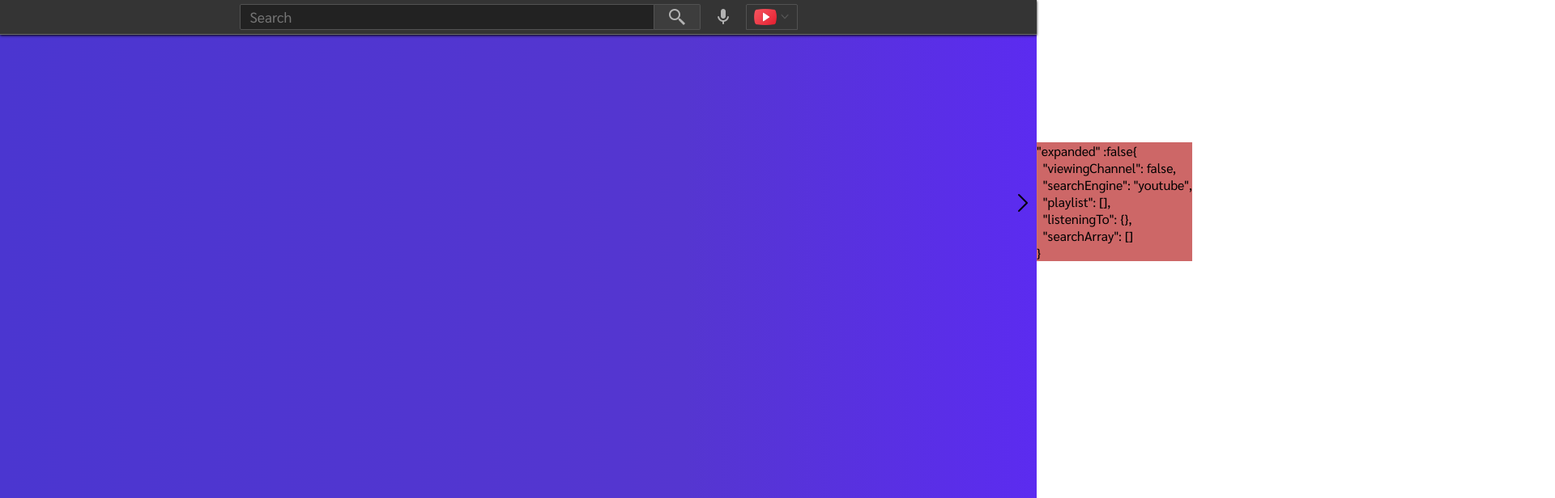
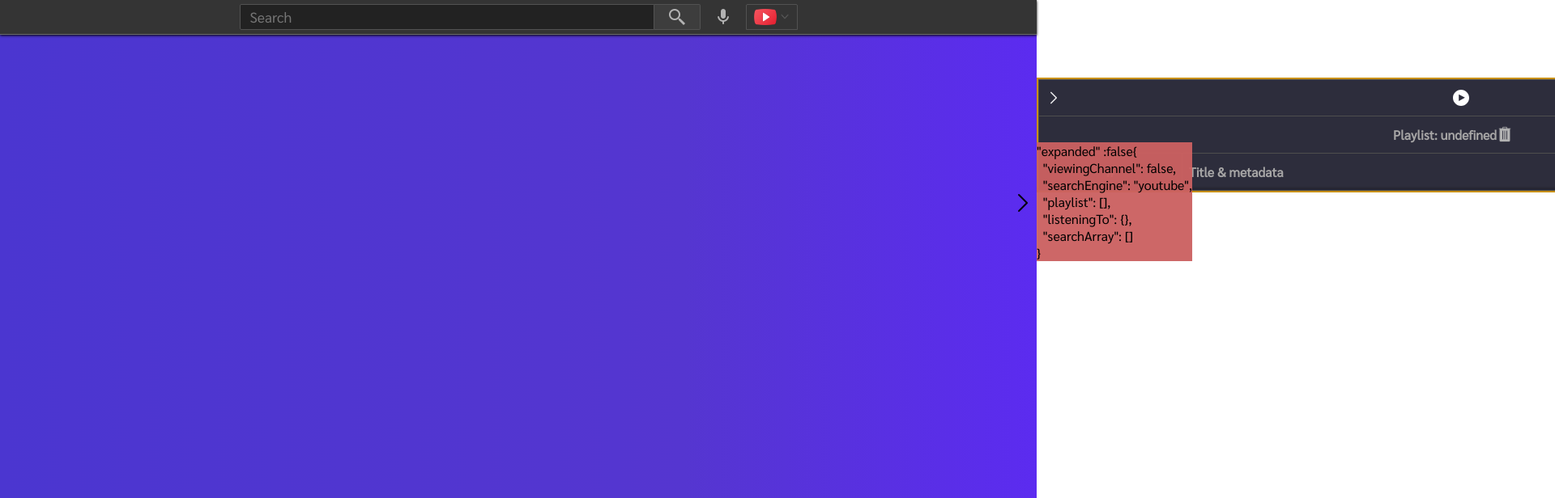
Before and after one commit to jkukavi/pdkstr, a React (Create React App) app in the folder client/: page / in a window 1280 px wide. Shown: the top 616 px of the page at 81% size, 1920 px wide, since content can reach past the window. Built offline with nearby package versions, Linux system fonts and the light colour scheme.

Commit message:
- add browse playlist sidebar

```diff
--- a/client/public/index.html
+++ b/client/public/index.html
@@ -35,6 +35,7 @@
   <body>
     <noscript>You need to enable JavaScript to run this app.</noscript>
     <div id="root"></div>
+    <div id="modal"></div>
     <!--
       This HTML file is a template.
       If you open it directly in the browser, you will see an empty page.
--- a/client/src/App.css
+++ b/client/src/App.css
@@ -1,34 +1,50 @@
 html {
-  overflow-x: hidden;
 }
 
 body {
   margin: 0;
+  overflow: hidden;
+}
+
+#root {
   background: rgb(75, 54, 208);
   background: linear-gradient(90deg, #4b36d0, #5536d0 66%, rgb(92 43 241) 101%);
   overflow-x: hidden;
+  overflow-y: auto;
+  height: 100vh;
+  width: 100vw;
+  position: relative;
 }
 
-/* width */
+#root.blurredAndOverlayed {
+  filter: saturate(0.8) sepia(0.7) brightness(0.2);
+  overflow: hidden;
+  pointer-events: none;
+}
+
+* {
+  scrollbar-color: #555 rgb(56, 56, 56);
+  scrollbar-color: transparent transparent;
+  scrollbar-width: thin;
+}
+
 ::-webkit-scrollbar {
   width: 8px;
 }
 
-/* Track */
 ::-webkit-scrollbar-track {
-  background: transparent;
+  background: rgb(56, 56, 56);
+  /* background: transparent; */
 }
 
-/* Handle */
 ::-webkit-scrollbar-thumb {
-  background: #888;
+  background: rgb(133, 133, 133);
+  /* background: none; */
 }
 
-/* Handle on hover */
 ::-webkit-scrollbar-thumb:hover {
   background: #555;
 }
-
 p {
   margin-top: 0.5rem;
   margin-bottom: 0.5rem;
@@ -47,12 +63,11 @@ audio {
 }
 
 .container {
-  max-width: 1120px;
-  min-height: 100vh;
-  padding-bottom: 10rem;
-  padding-top: 2.7rem;
+  width: 100vw;
+  height: 100vh;
   margin: auto;
   position: relative;
+  overflow: hidden;
 }
 
 .container.expanded {
@@ -154,29 +169,22 @@ audio {
 }
 
 .playlistSidebarContainer {
-  height: 80vh;
-  overflow-y: scroll;
   will-change: transform;
-  position: fixed;
-  top: 2rem;
-  right: 0;
+  border: 2px solid #c99001;
+  position: absolute;
+  top: 6rem;
+  right: 3rem;
+  transform: translate(calc(100% + 3rem));
   z-index: 3;
-  transform: translate(100%);
-  transition: transform 1s;
+  transition: transform 0.5s;
 }
 
 .playlistSidebarContainer.expanded {
   transform: translate(0);
 }
 
-.playlistSidebarContainer #customers {
-  width: 80vw;
-}
-
-@media screen and (max-width: 450px) {
+@media screen and (max-width: 720px) {
   .playlistSidebarContainer {
-    height: 100vh;
-    overflow-y: scroll;
     will-change: transform;
     position: fixed;
     top: 0;
@@ -186,6 +194,14 @@ audio {
     transition: transform 1s;
   }
 
+  .playlistSidebarContainer:before {
+    content: none !important;
+  }
+
+  .playlistSidebarContainer > div:first-child {
+    max-height: calc(100vh - 4px);
+  }
+
   .playlistSidebarContainer.expanded {
     transform: translate(0);
   }
@@ -193,6 +209,25 @@ audio {
   .playlistSidebarContainer #customers {
     width: 98vw;
   }
+}
+
+.playlistSidebarContainer > div {
+  height: fit-content;
+  max-height: 31rem;
+  overflow-y: auto;
+}
+
+.playlistSidebarContainer::after {
+  content: "";
+  position: absolute;
+  width: 100%;
+  height: 1px;
+  bottom: 0;
+  box-shadow: 0px -2px 3px 0px #0000008c;
+}
+
+.playlistSidebarContainer #customers {
+  width: 80vw;
 }
 
 .bottomMenu {
@@ -733,10 +768,18 @@ a:active {
 }
 
 .cardContainer {
-  margin: 2rem 0.3rem 0rem;
+  overflow-x: hidden;
+  overflow-y: auto;
+  height: 100vh;
+  width: 100vw;
+  padding: 3.8rem 0.3rem 2.5rem;
   display: flex;
   flex-wrap: wrap;
   justify-content: center;
+}
+
+.cardContainer.expanded {
+  padding: 6.5rem 0.3rem 12.6rem;
 }
 
 .card .thumbnail {
@@ -771,6 +814,7 @@ a:active {
 }
 
 .card .thumbnail:hover .playButton {
+  z-index: 3;
   opacity: 1;
 }
 
--- a/client/src/App.js
+++ b/client/src/App.js
@@ -35,7 +35,10 @@ function App() {
   const [viewingChannel, setViewingChannel] = useState(false);
   const [notifications, setNotifications] = useState([]);
   const [playlist, setPlaylist] = useState([]);
-  const [browsingPlaylist, setBrowsingPlaylist] = useState(null);
+  const [browsingPlaylist, setBrowsingPlaylist] = useState({
+    items: [],
+    expanded: false,
+  });
   const [activeVideo, setActiveVideo] = useState(null);
   const [listeningTo, setListeningTo] = useState(null);
   const [info, setInfo] = useState(null);
@@ -318,8 +321,13 @@ function App() {
 
   const browsePlaylist = async (playlist) => {
     try {
+      notify("Loading playlist...");
       const playlistItems = await getPlaylistItems(playlist);
-      setBrowsingPlaylist({ items: playlistItems, info: playlist });
+      setBrowsingPlaylist({
+        items: playlistItems,
+        info: playlist,
+        expanded: true,
+      });
     } catch (e) {
       notify(
         "Something went wrong with trying to fetch information about this playlist."
@@ -328,7 +336,7 @@ function App() {
   };
 
   const closeBrowsingPlaylist = () => {
-    setBrowsingPlaylist(null);
+    setBrowsingPlaylist((bp) => ({ ...bp, expanded: false }));
   };
 
   const notify = (newNotification) => {
@@ -345,6 +353,7 @@ function App() {
 
   return (
     <>
+      <div className="container">
         <PrintScreen>
           {JSON.stringify(
             {
@@ -417,14 +426,13 @@ function App() {
           />
         )}
 
-      {!!browsingPlaylist && (
         <PlaylistSidebar
           browsingPlaylist={browsingPlaylist}
           playPlaylist={playPlaylist}
           closeBrowsingPlaylist={closeBrowsingPlaylist}
           tableFunctions={{
             tableArray: browsingPlaylist.items,
-            tableTitle: "Playlist: " + browsingPlaylist.info.title,
+            tableTitle: "Playlist: " + browsingPlaylist.info?.title,
             notify: notify,
             deleteAll: deleteAll("history"),
             listeningTo: listeningTo,
@@ -435,7 +443,6 @@ function App() {
             getViewsString,
           }}
         />
-      )}
 
         {page === menu.LIBRARY && (
           <Table
@@ -495,6 +502,7 @@ function App() {
           audioPlayerRef={audioPlayerRef}
           getDirectUrl={getDirectUrl}
         />
+      </div>
     </>
   );
 }
--- a/client/src/components/Cards.js
+++ b/client/src/components/Cards.js
@@ -28,8 +28,7 @@ const Cards = ({
   getViewsString,
 }) => {
   return (
-    <div className={`container ${!!viewingChannel ? "expanded" : ""}`}>
-      <div className="cardContainer">
+    <div className={`cardContainer ${!!viewingChannel ? "expanded" : ""}`}>
       {arrayLoading && (
         <div className="loading array">
           <div className="loader" />
@@ -245,6 +244,7 @@ const Cards = ({
                       position: "absolute",
                       top: "50%",
                       left: "50%",
+                      zIndex: 3,
                     }}
                   >
                     <img
@@ -294,7 +294,6 @@ const Cards = ({
           return <></>;
         })}
     </div>
-    </div>
   );
 };
 
--- a/client/src/components/PlaylistSideBar.js
+++ b/client/src/components/PlaylistSideBar.js
@@ -1,4 +1,5 @@
-import React, { useState, useEffect } from "react";
+import React, { useEffect } from "react";
+import ReactDOM from "react-dom";
 
 import Table from "./Table";
 import playButtonThumbnail from "../icons/playButtonThumbnail.svg";
@@ -10,12 +11,6 @@ const PlaylistSidebar = ({
   playPlaylist,
   closeBrowsingPlaylist,
 }) => {
-  const [expanded, setExpanded] = useState(false);
-
-  useEffect(() => {
-    setExpanded(true);
-  }, []);
-
   const controls = (
     <>
       <div
@@ -54,11 +49,34 @@ const PlaylistSidebar = ({
     </>
   );
 
+  useEffect(() => {
+    if (browsingPlaylist.expanded) {
+      setTimeout(() => {
+        document.getElementById("root").classList.add("blurredAndOverlayed");
+        document.getElementById("hell").classList.add("highlighted");
+      }, 500);
+    } else {
+      document.getElementById("root").classList.remove("blurredAndOverlayed");
+      document.getElementById("hell").classList.remove("highlighted");
+    }
+  }, [browsingPlaylist.expanded]);
+
   return (
-    <div className={`playlistSidebarContainer ${expanded ? "expanded" : ""}`}>
-      <div></div>
-      <Table controls={controls} {...tableFunctions} />
-    </div>
+    <>
+      {ReactDOM.createPortal(
+        <div
+          id="hell"
+          className={`playlistSidebarContainer ${
+            browsingPlaylist.expanded ? "expanded" : ""
+          }`}
+        >
+          <div style={{ position: "relative" }}>
+            <Table controls={controls} {...tableFunctions} />
+          </div>
+        </div>,
+        document.getElementById("modal")
+      )}
+    </>
   );
 };
 
```
Lines whose indentation alone changed are shown as unchanged.
